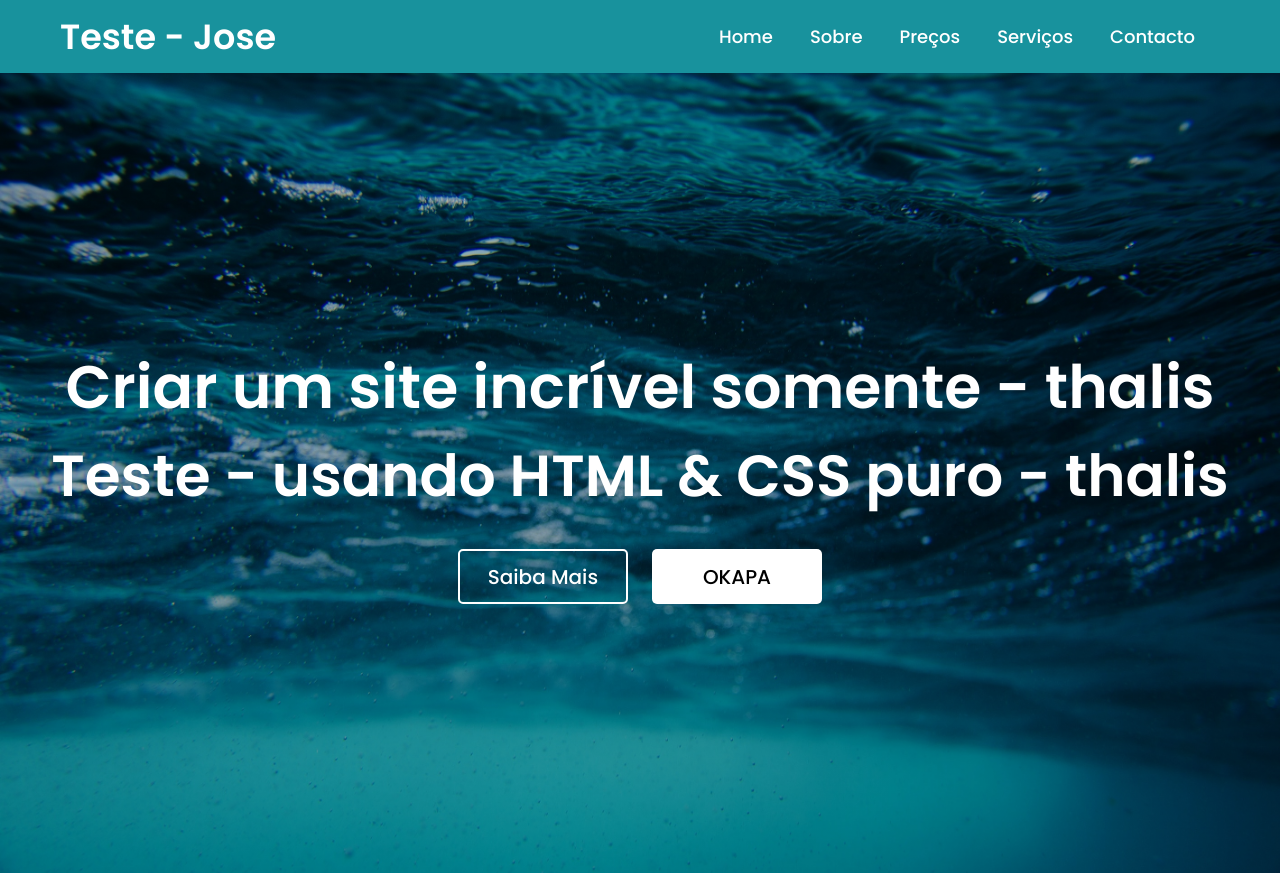
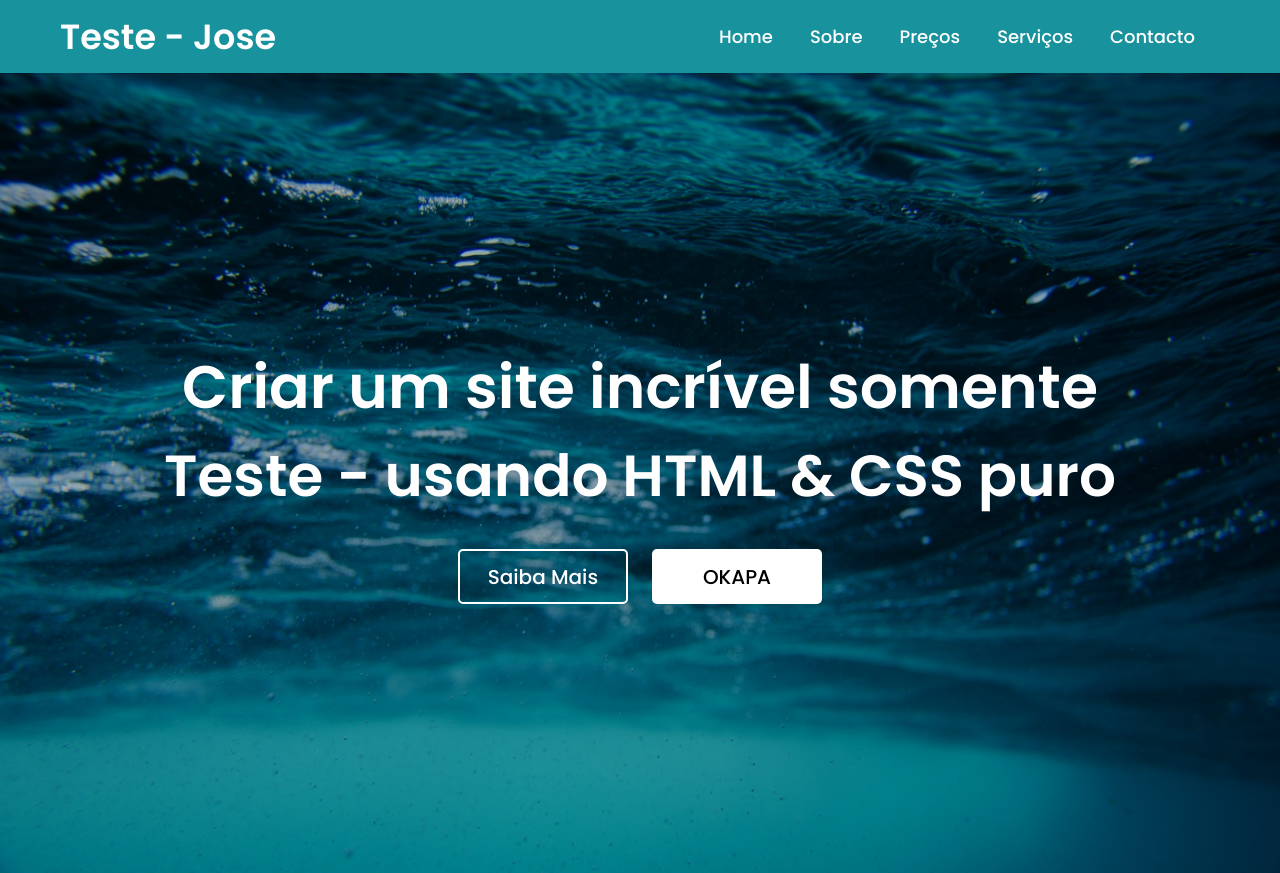
Before and after one commit to alexeiev/docker-sites, a plain HTML site: page site/index.html in a window 1280 px wide. Drawn offline with Linux system fonts and the light colour scheme.

Commit message:
Update file compose

```diff
--- a/site/index.html
+++ b/site/index.html
@@ -25,8 +25,8 @@
     </nav>
     <section class="banner">
         <div class="texto">
-           <h1 class="titulo">Criar um site incrível somente - thalis </h1>
-           <h2 class="sub_titulo">Teste - usando HTML & CSS puro - thalis </h2>
+           <h1 class="titulo">Criar um site incrível somente </h1>
+           <h2 class="sub_titulo">Teste - usando HTML & CSS puro </h2>
            <div class="botoes">
                <button class="n-overlay">Saiba Mais</button>
                <button class="overlay">OKAPA</button>
```
Also changed, not shown: 2 other files.
